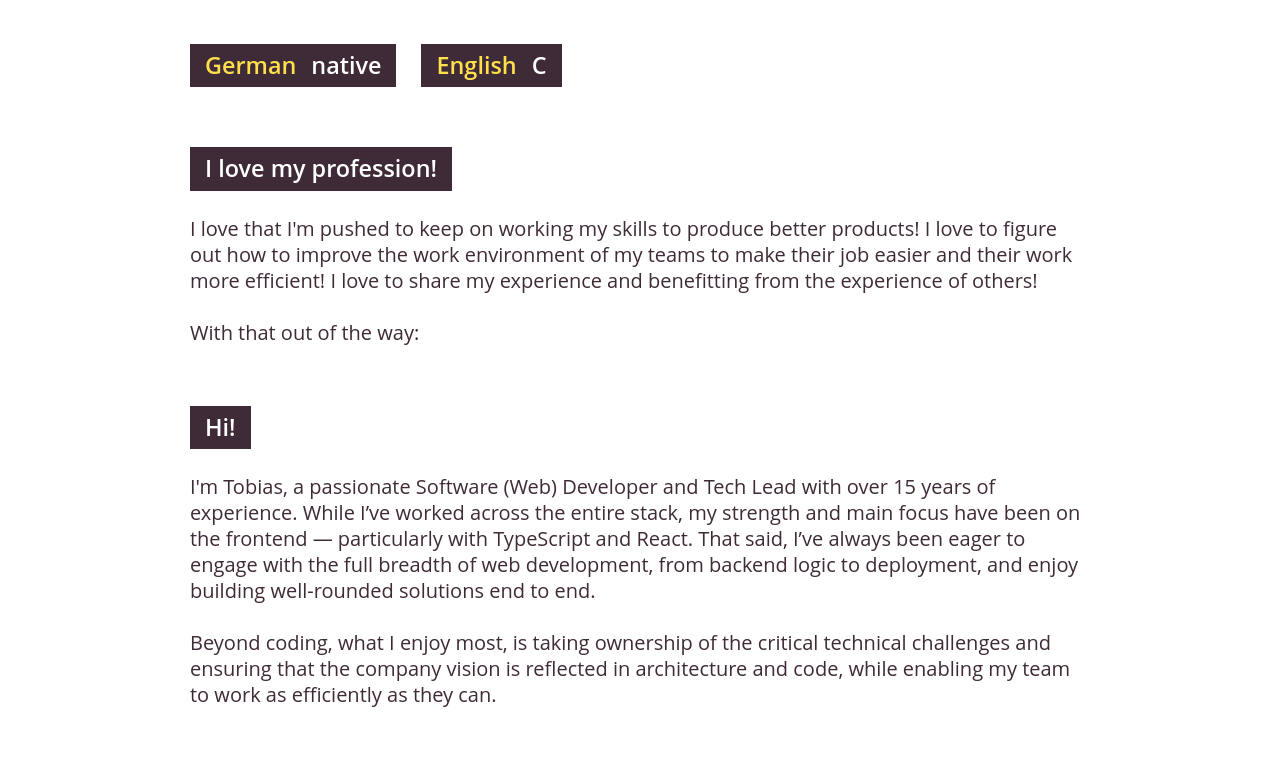
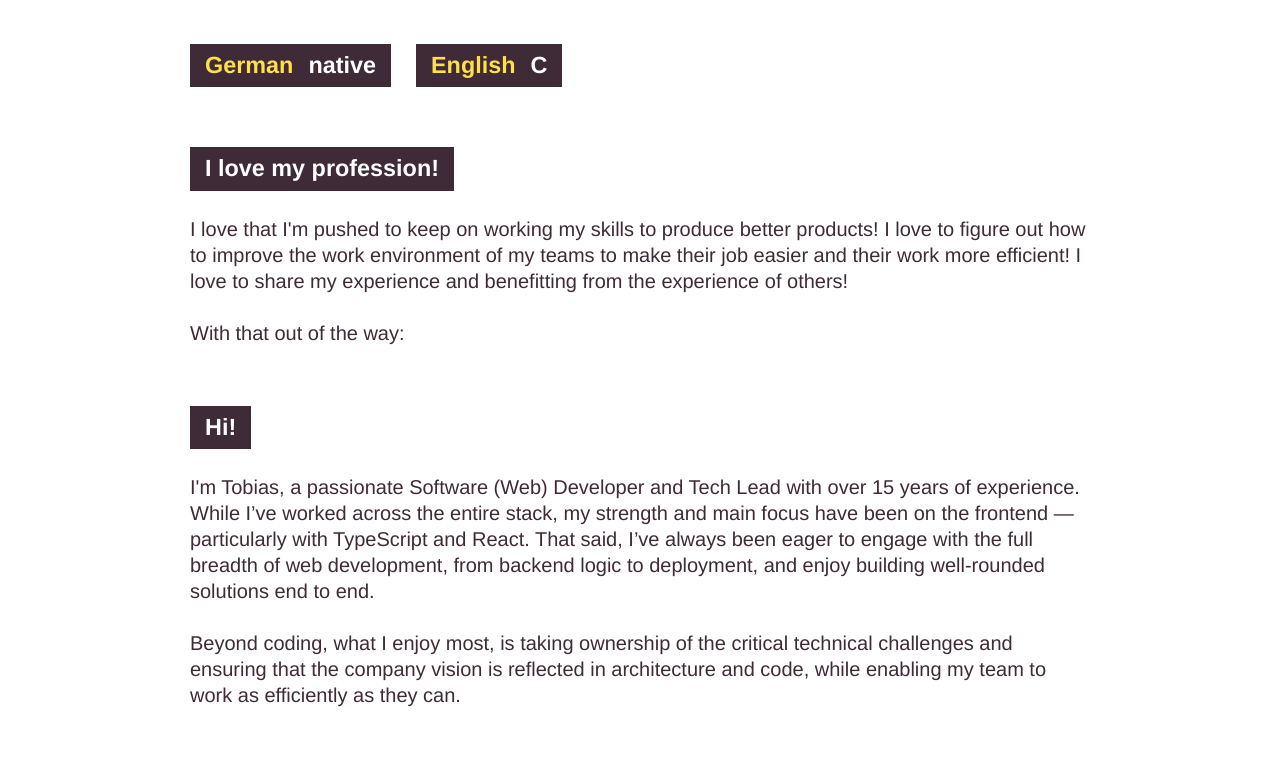
Before and after one commit to Tobias-Belch/resume, an Astro site: page / in a window 1280 px wide. Shown: the part 176-941 px from the top of the page. Built offline with nearby package versions, Linux system fonts and the light colour scheme; Astro itself is replaced by a stand-in of ours.

Commit message:
ci: provide Helvetica for puppeteer job

```diff
--- a/src/styles/base.css
+++ b/src/styles/base.css
@@ -22,7 +22,7 @@
   background-color: var(--color-background);
   color: var(--color-foreground);
   font-family:
-    "Open Sans", Arial, Helvetica, "Noto Sans", system-ui, sans-serif;
+    Helvetica, Arial, system-ui, sans-serif;
   font-size: var(--font-size-s);
 }
 
```
Also changed, not shown: .github/actions/generate-pdf/action.yml.
